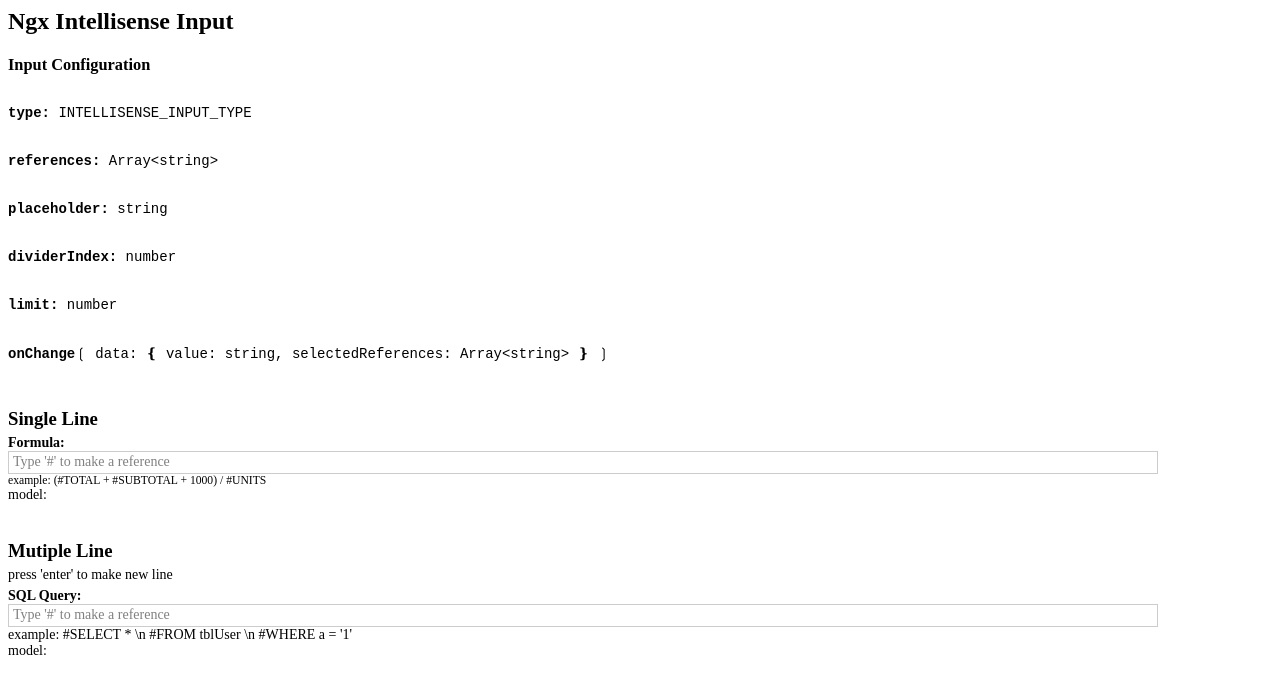
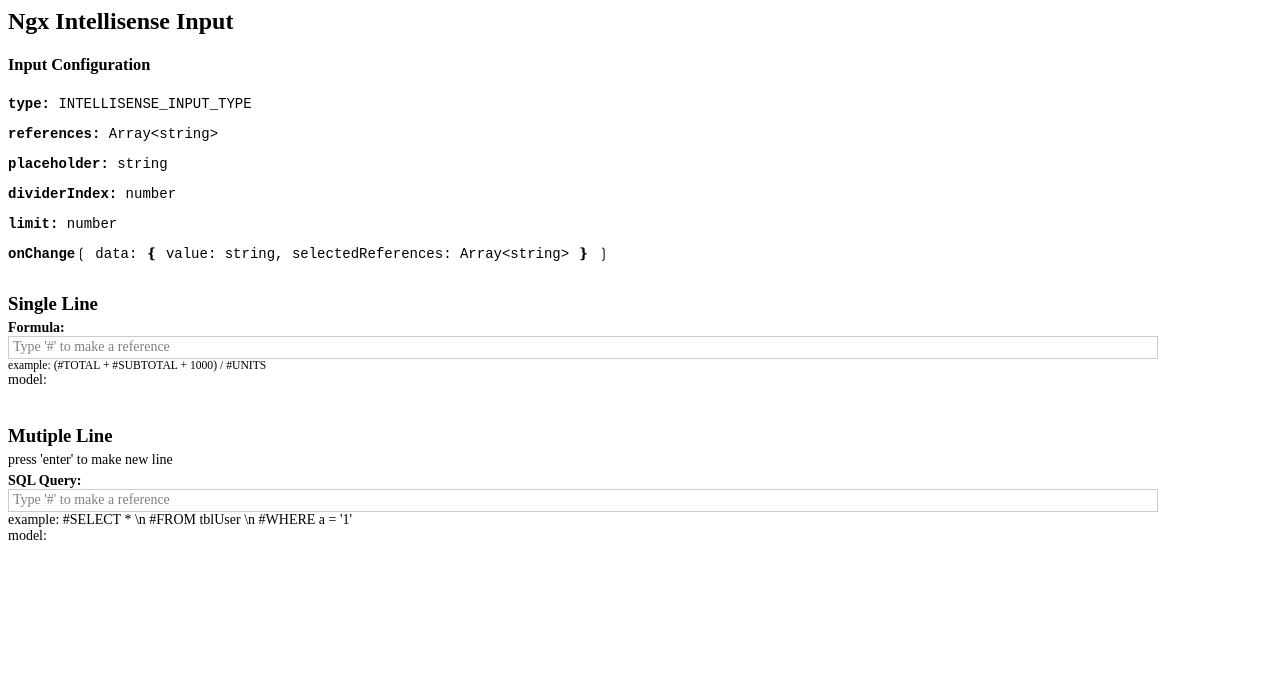
Before and after one commit to huymach91/ngx-intellisense-input, an Angular app: page / in a window 1280 px wide. Shown: the top 694 px of the page. Built offline with nearby package versions, Linux system fonts and the light colour scheme.

Commit message:
1 file modified

```diff
--- a/src/app/app.component.css
+++ b/src/app/app.component.css
@@ -7,3 +7,6 @@ div,
 p {
   font-size: 14px;
 }
+pre {
+  line-height: 10px;
+}
```
